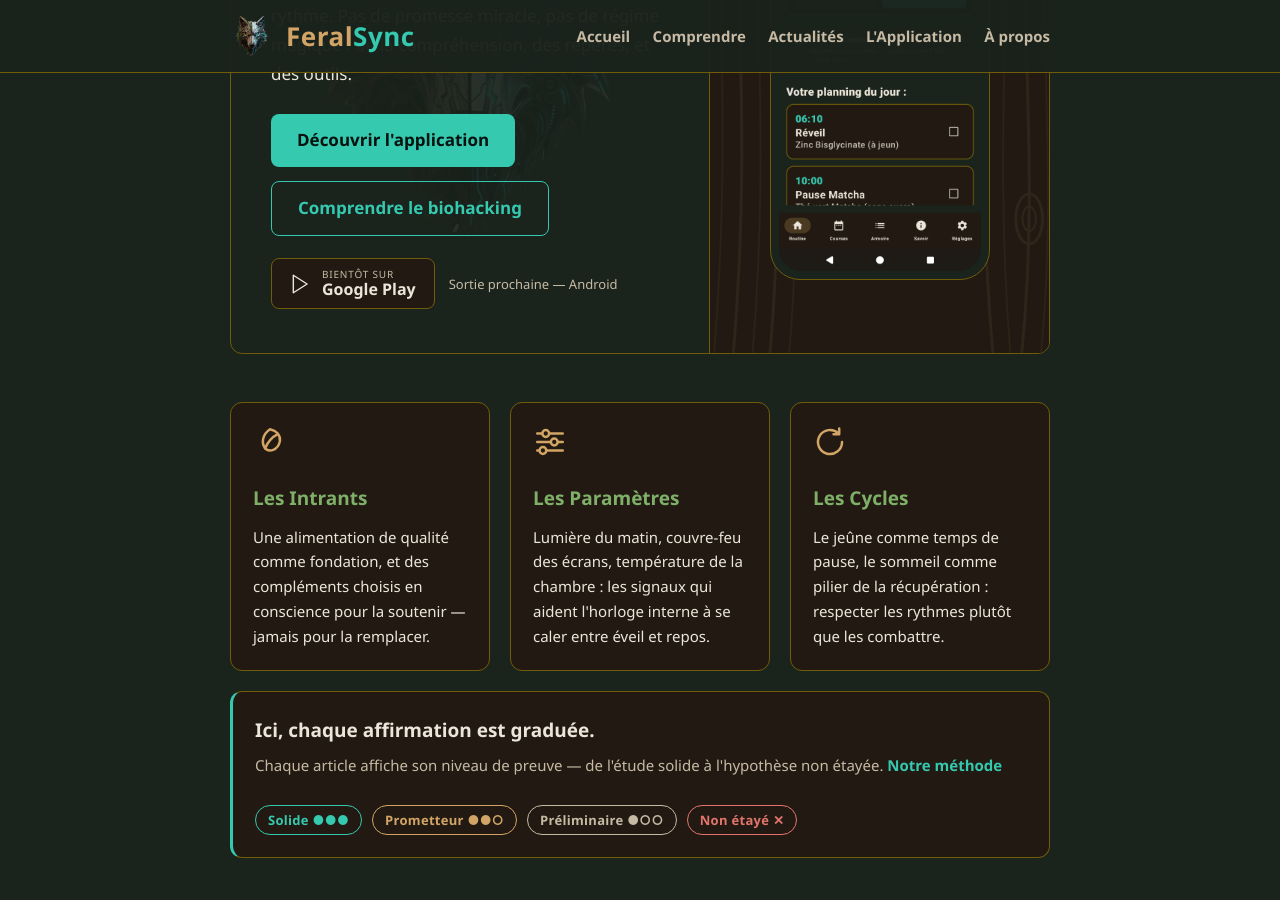
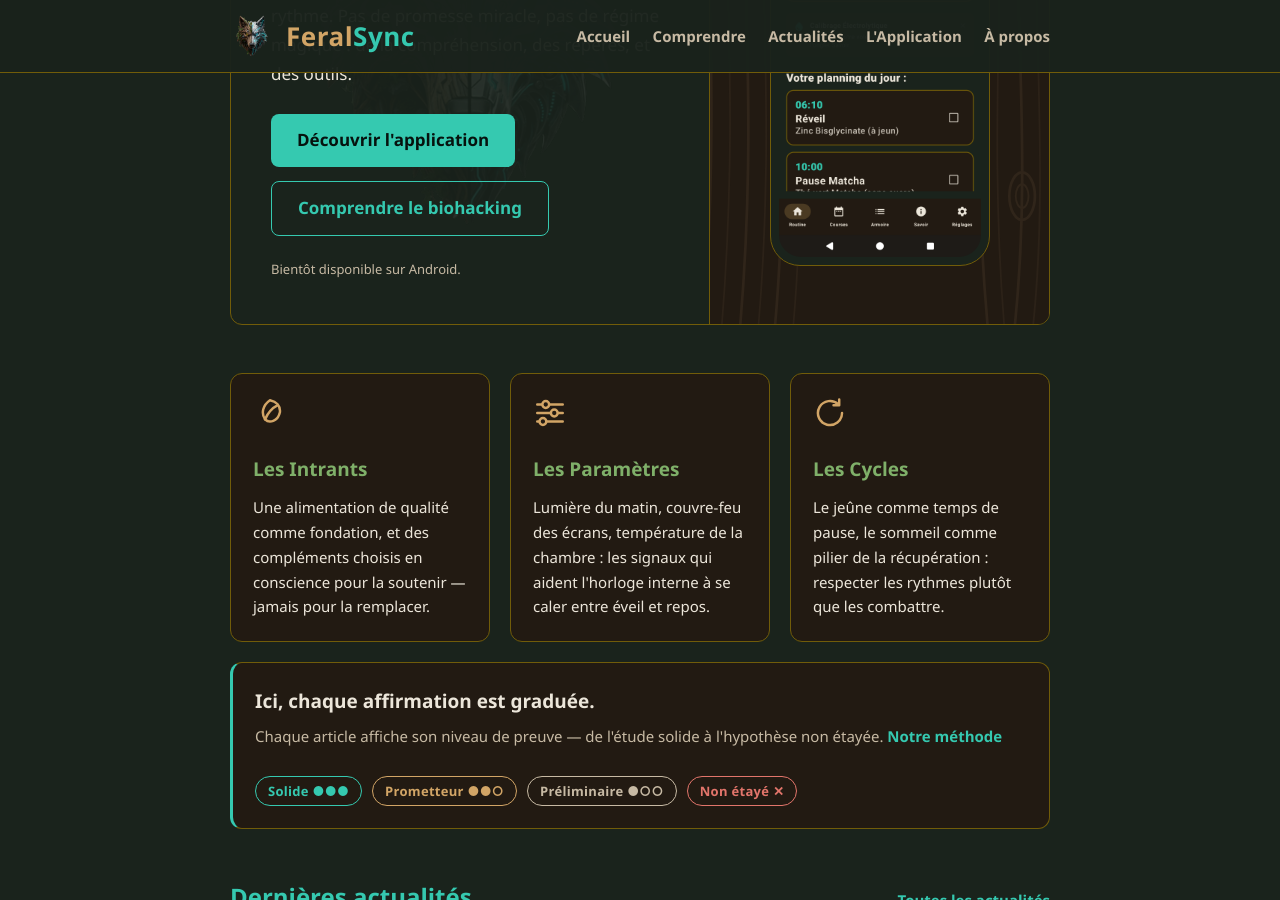
Before and after one commit to odul12700-boop/feralsync-site, a Jekyll site: the page built from index.md, in a window 1280 px wide and 900 px high, scrolled down 343 px. Built offline with Jekyll 4.4.1, drawn with Linux system fonts in a browser that asks for light colours.

Commit message:
Add files via upload

```diff
--- a/index.md
+++ b/index.md
@@ -15,14 +15,7 @@ description: "FeralSync : application Android de biohacking et de routines. Lumi
         <a class="btn btn-secondary" href="{{ '/biohacking/' | relative_url }}">Comprendre le biohacking</a>
       </div>
       <div class="home-store">
-        <span class="home-store-badge">
-          <svg class="home-store-icon" width="20" height="22" viewBox="0 0 24 26" fill="none" aria-hidden="true"><path d="M4 2.5v21L20.5 13 4 2.5z" stroke="currentColor" stroke-width="1.7" stroke-linejoin="round"/></svg>
-          <span class="home-store-lines">
-            <span class="home-store-soon">BIENTÔT SUR</span>
-            <span class="home-store-name">Google Play</span>
-          </span>
-        </span>
-        <span class="home-store-note">Sortie prochaine — Android</span>
+        <span class="home-store-note">Bientôt disponible sur Android.</span>
       </div>
     </div>
   </div>
```
